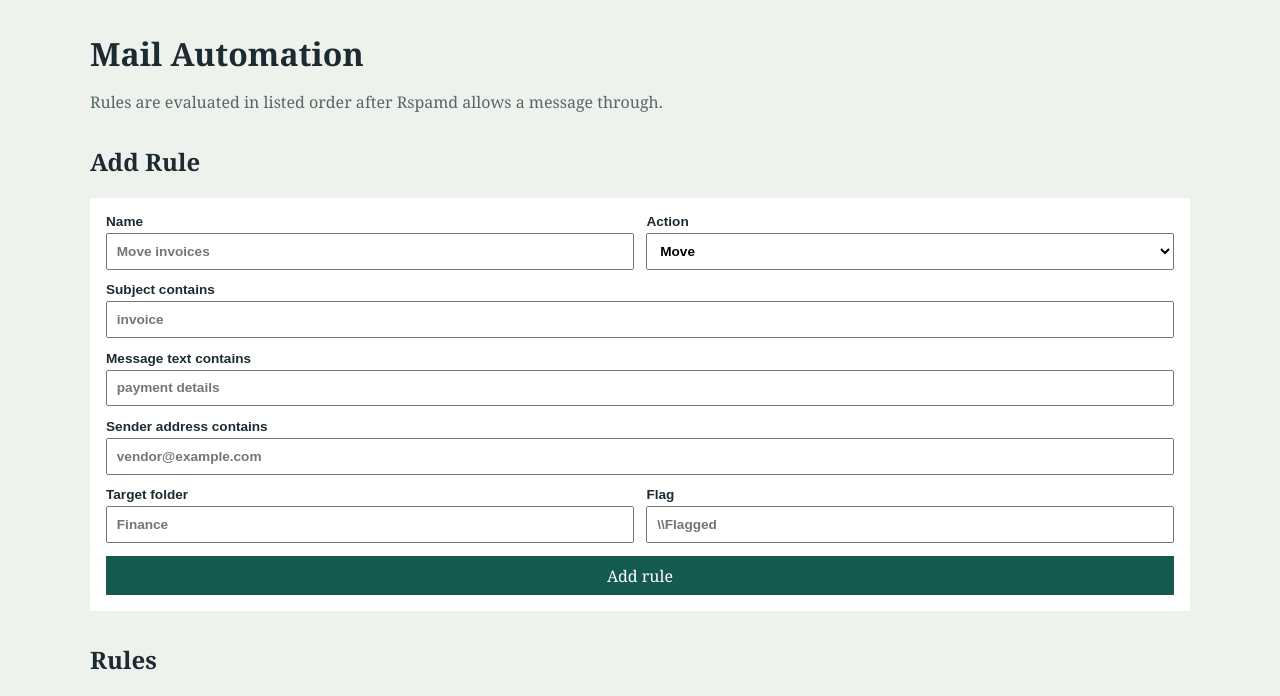
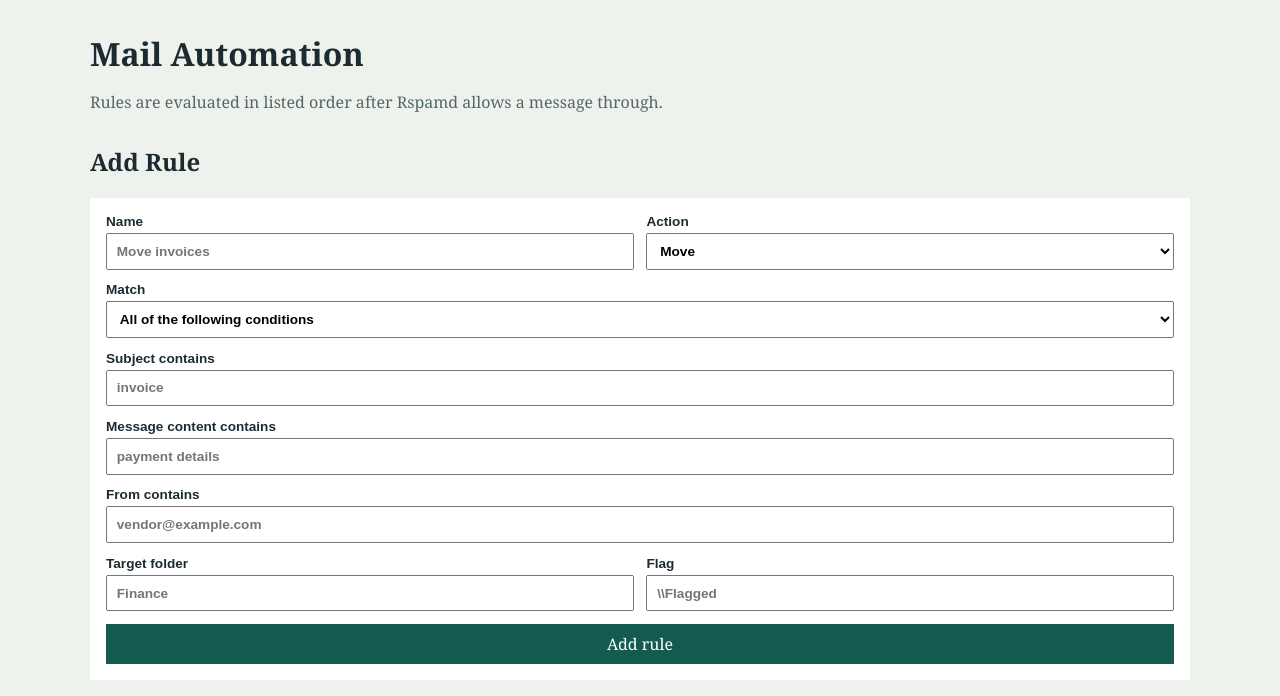
Before and after one commit to idurz/mail-automation, a Flask app: page / in a window 1280 px wide. Shown: the top 696 px of the page. Run offline with Flask 3, Linux system fonts and the light colour scheme; data that the repository does not hold is empty.

Commit message:
changed logic

```diff
--- a/app/templates/index.html
+++ b/app/templates/index.html
@@ -24,9 +24,10 @@
   <form id="rule-form">
     <label>Name<input name="name" required placeholder="Move invoices"></label>
     <label>Action<select name="action"><option value="move">Move</option><option value="copy">Copy</option><option value="none">Leave in inbox</option><option value="delete">Delete</option><option value="flag">Flag</option></select></label>
+    <label class="wide">Match<select name="match"><option value="all">All of the following conditions</option><option value="any">Any of the following conditions</option></select></label>
     <label class="wide">Subject contains<input name="subject" placeholder="invoice"></label>
-    <label class="wide">Message text contains<input name="text" placeholder="payment details"></label>
-    <label class="wide">Sender address contains<input name="from_addr" placeholder="vendor@example.com"></label>
+    <label class="wide">Message content contains<input name="text" placeholder="payment details"></label>
+    <label class="wide">From contains<input name="from_addr" placeholder="vendor@example.com"></label>
     <label>Target folder<input name="target" placeholder="Finance"></label>
     <label>Flag<input name="flag" placeholder="\\Flagged"></label>
     <button class="wide" type="submit">Add rule</button>
--- a/app/web.py
+++ b/app/web.py
@@ -79,4 +79,5 @@ def _condition_from_fields(payload: dict[str, Any]) -> str:
         value = _optional_string(payload.get(field))
         if value:
             conditions.append(f"contains({context_name}, {value!r})")
-    return " and ".join(conditions)
+    joiner = " or " if payload.get("match") == "any" else " and "
+    return joiner.join(conditions)
```
